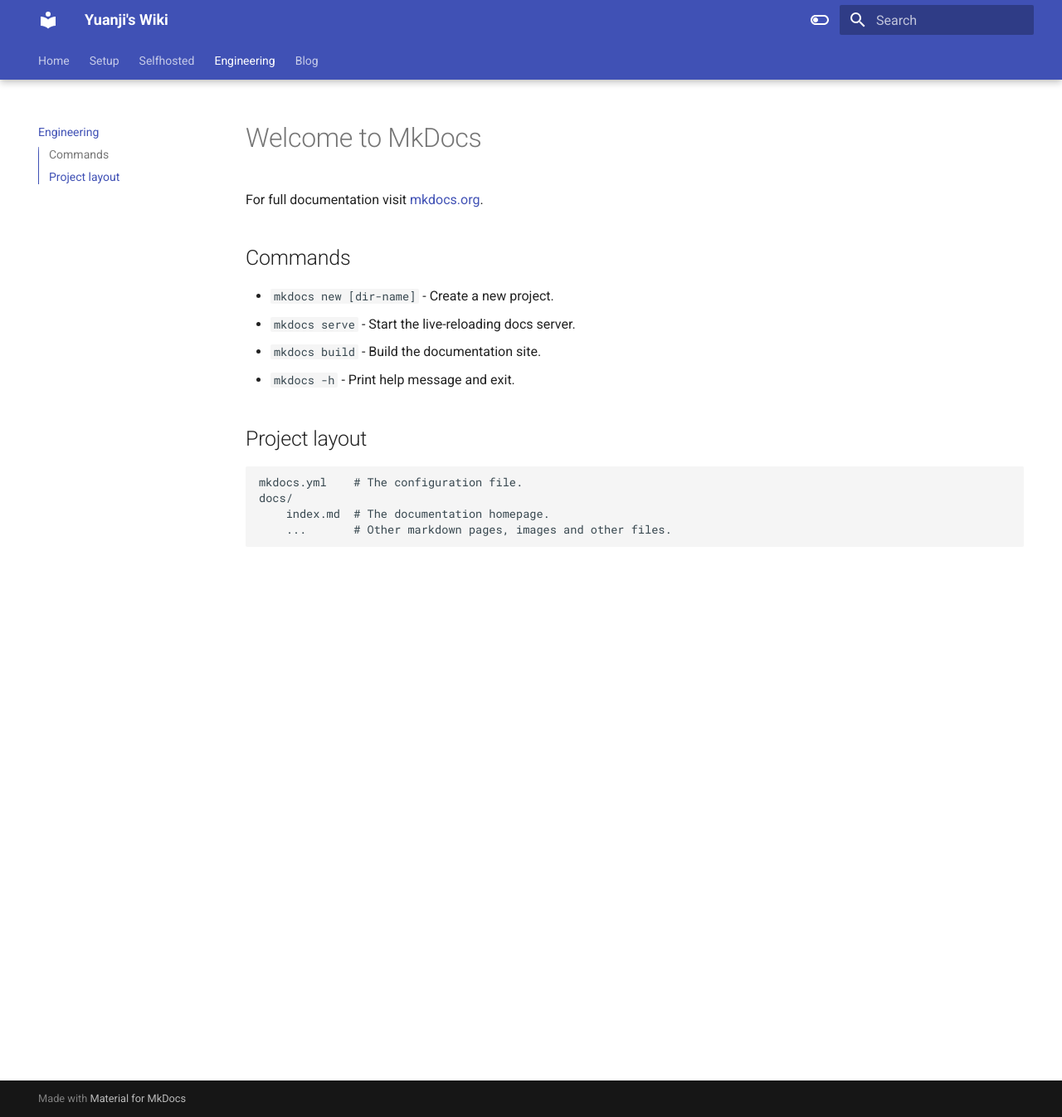
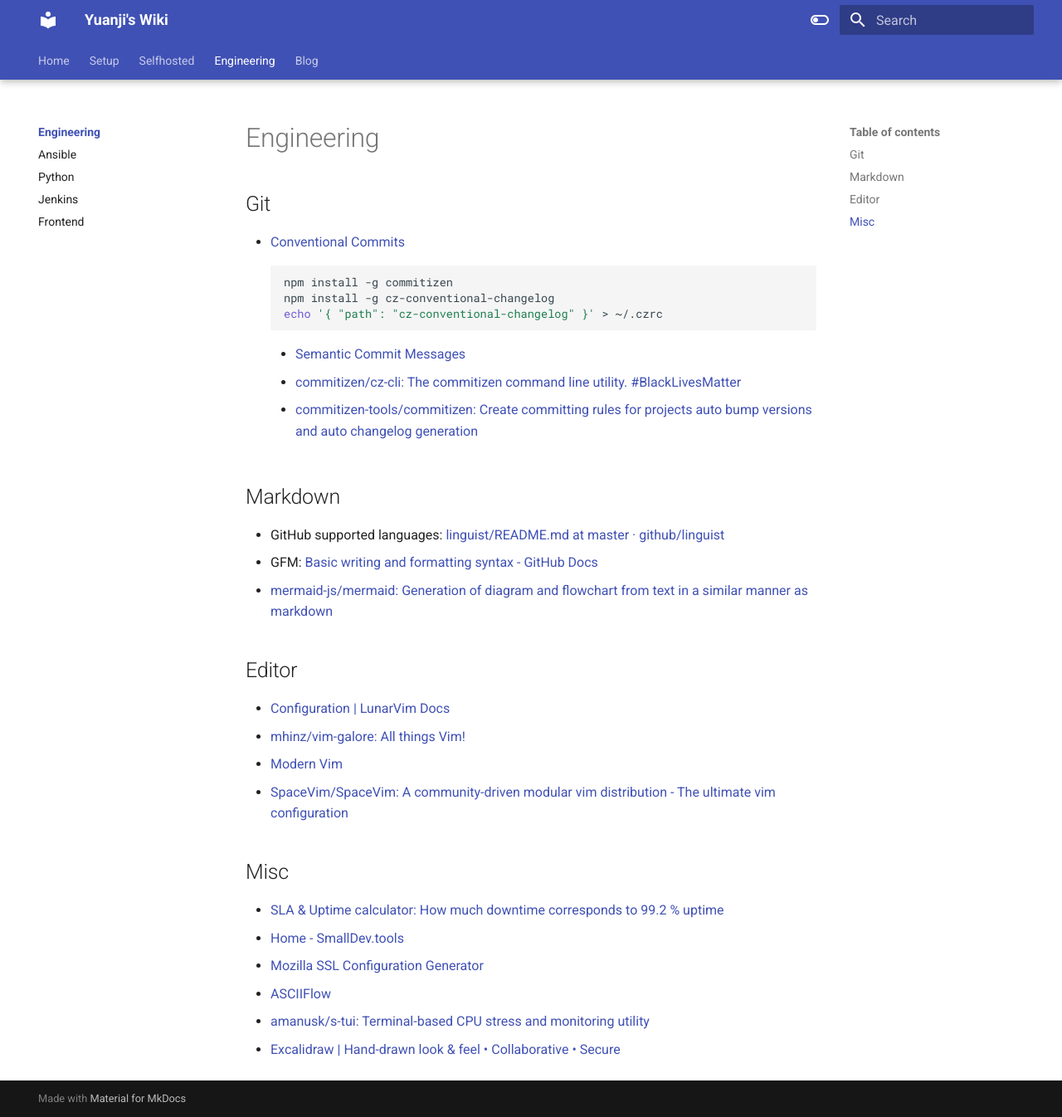
Before and after one commit to yuanji-dev/wiki, an MkDocs documentation site: the page built from docs/engineering/index.md, in a window 1280 px wide and 1346 px high. Shown: the whole window at 83% size. Built offline with MkDocs 1.6.1 and Material for MkDocs 9.7.7, drawn with Linux system fonts in a browser that asks for light colours.

Commit message:
feat: add more pages

````diff
--- a/docs/engineering/index.md
+++ b/docs/engineering/index.md
@@ -1,17 +1,35 @@
-# Welcome to MkDocs
+# Engineering
 
-For full documentation visit [mkdocs.org](https://www.mkdocs.org).
+## Git
 
-## Commands
+- [Conventional Commits](https://www.conventionalcommits.org/en/v1.0.0/)
+  ```bash
+  npm install -g commitizen
+  npm install -g cz-conventional-changelog
+  echo '{ "path": "cz-conventional-changelog" }' > ~/.czrc
+  ```
+  - [Semantic Commit Messages](https://gist.github.com/joshbuchea/6f47e86d2510bce28f8e7f42ae84c716)
+  - [commitizen/cz-cli: The commitizen command line utility. #BlackLivesMatter](https://github.com/commitizen/cz-cli#making-your-repo-commitizen-friendly)
+  - [commitizen-tools/commitizen: Create committing rules for projects auto bump versions and auto changelog generation](https://github.com/commitizen-tools/commitizen)
 
-- `mkdocs new [dir-name]` - Create a new project.
-- `mkdocs serve` - Start the live-reloading docs server.
-- `mkdocs build` - Build the documentation site.
-- `mkdocs -h` - Print help message and exit.
+## Markdown
 
-## Project layout
+- GitHub supported languages: [linguist/README.md at master · github/linguist](https://github.com/github/linguist/blob/master/vendor/README.md)
+- GFM: [Basic writing and formatting syntax - GitHub Docs](https://docs.github.com/en/github/writing-on-github/getting-started-with-writing-and-formatting-on-github/basic-writing-and-formatting-syntax)
+- [mermaid-js/mermaid: Generation of diagram and flowchart from text in a similar manner as markdown](https://github.com/mermaid-js/mermaid)
 
-    mkdocs.yml    # The configuration file.
-    docs/
-        index.md  # The documentation homepage.
-        ...       # Other markdown pages, images and other files.
+## Editor
+
+- [Configuration | LunarVim Docs](https://www.lunarvim.org/configuration/)
+- [mhinz/vim-galore: All things Vim!](https://github.com/mhinz/vim-galore#buffers-windows-tabs)
+- [Modern Vim](https://learning.oreilly.com/library/view/modern-vim/9781680506006/)
+- [SpaceVim/SpaceVim: A community-driven modular vim distribution - The ultimate vim configuration](https://github.com/SpaceVim/SpaceVim)
+
+## Misc
+
+- [SLA & Uptime calculator: How much downtime corresponds to 99.2 % uptime](https://uptime.is/)
+- [Home - SmallDev.tools](https://smalldev.tools/)
+- [Mozilla SSL Configuration Generator](https://ssl-config.mozilla.org/)
+- [ASCIIFlow](https://asciiflow.com/#/)
+- [amanusk/s-tui: Terminal-based CPU stress and monitoring utility](https://github.com/amanusk/s-tui)
+- [Excalidraw | Hand-drawn look & feel • Collaborative • Secure](https://excalidraw.com/)
--- a/mkdocs.yml
+++ b/mkdocs.yml
@@ -2,21 +2,39 @@ site_name: Yuanji's Wiki
 nav:
   - Home: index.md
   - Setup:
-      - Android: setup/android.md
+      - setup/archlinux.md
+      - setup/android.md
   - Selfhosted:
       - selfhosted/providers.md
       - selfhosted/installation.md
       - selfhosted/services.md
       - selfhosted/wireguard.md
-  - Engineering: engineering/index.md
+  - Engineering:
+      - engineering/index.md
+      - engineering/ansible.md
+      - engineering/python.md
+      - engineering/jenkins.md
+      - engineering/frontend.md
   - Blog: https://blog.gimo.me
 theme:
   name: material
   #custom_dir: overrides
   features:
+    - content.code.annotate
+    # - content.tabs.link
+    # - header.autohide
+    # - navigation.expand
+    - navigation.indexes
+    # - navigation.instant
+    - navigation.sections
     - navigation.tabs
     - navigation.tabs.sticky
-    - toc.integrate
+    - navigation.top
+    - navigation.tracking
+    - search.highlight
+    - search.share
+    - search.suggest
+    # - toc.integrate
   palette:
     - scheme: default
       primary: indigo
@@ -36,5 +54,10 @@ markdown_extensions:
   - pymdownx.caret
   - pymdownx.mark
   - pymdownx.tilde
+  - pymdownx.highlight
+  - pymdownx.inlinehilite
+  - pymdownx.superfences
+  - pymdownx.snippets
+  - pymdownx.magiclink
   - pymdownx.tasklist:
       custom_checkbox: true
````
Also changed, not shown: docs/engineering/ansible.md (added, +21 -0 lines), docs/engineering/frontend.md (added, +86 -0 lines), docs/engineering/jenkins.md (added, +22 -0 lines), docs/engineering/python.md (added, +26 -0 lines), docs/setup/archlinux.md (added, +172 -0 lines).
